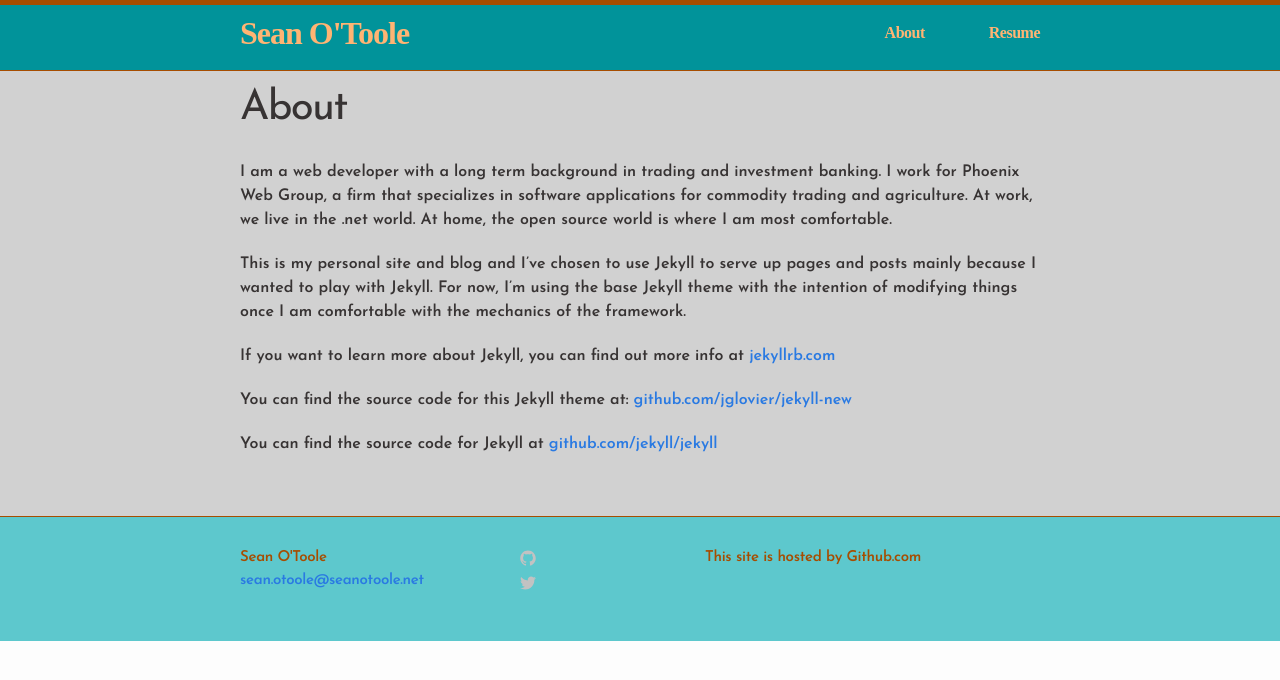
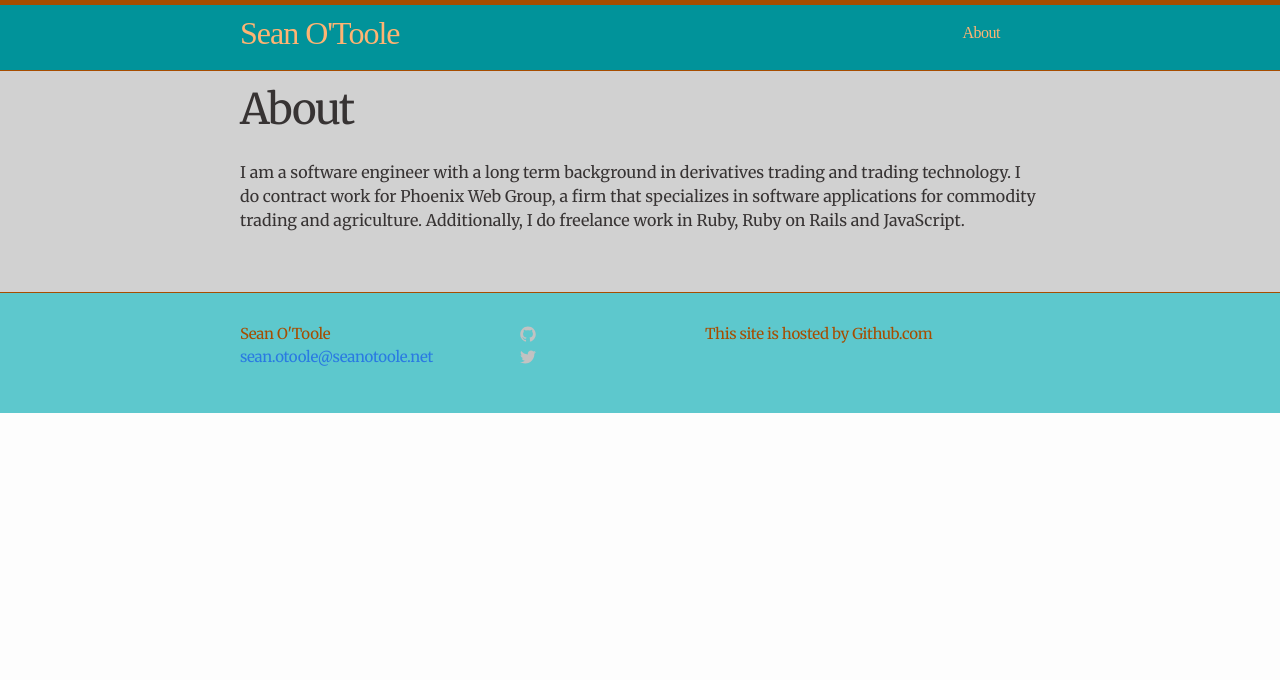
Before and after one commit to seanot/personal_page, a Jekyll site: the page built from about.md, in a window 1280 px wide. Shown: the top 680 px of the page. Built offline with Jekyll 4.4.1, drawn with Linux system fonts in a browser that asks for light colours; nearby versions of some CDN libraries; some web fonts are replaced; comment, search, counter and statistics services are not loaded.

Commit message:
new post plus light style change

```diff
--- a/_includes/head.html
+++ b/_includes/head.html
@@ -2,7 +2,6 @@
     <meta charset="utf-8">
     <meta http-equiv="X-UA-Compatible" content="IE=edge">
     <title>{% if page.title %}{{ page.title }}{% else %}{{ site.title }}{% endif %}</title>
-    <link href='http://fonts.googleapis.com/css?family=Josefin+Sans:400,600' rel='stylesheet' type='text/css'>
     <meta name="viewport" content="width=device-width">
     <meta name="description" content="{{ site.description }}">
     <link rel="canonical" href="{{ page.url | replace:'index.html','' | prepend: site.baseurl | prepend: site.url }}">
@@ -12,7 +11,9 @@
     <script type="text/javascript" href="{{ "/js/main.js" | prepend: site.baseurl }}"></script>
 
     <!-- Custom CSS -->
+    <link href='http://fonts.googleapis.com/css?family=Josefin+Sans:400,600' rel='stylesheet' type='text/css'>
     <link href='http://fonts.googleapis.com/css?family=Happy+Monkey' rel='stylesheet' type='text/css'>
+    <link href='http://fonts.googleapis.com/css?family=Merriweather' rel='stylesheet' type='text/css'>
     <link rel="stylesheet" href="{{ "/css/main.css" | prepend: site.baseurl }}">
 
 </head>
--- a/about.md
+++ b/about.md
@@ -4,12 +4,4 @@ title: About
 permalink: /about/
 ---
 
-I am a web developer with a long term background in trading and investment banking. I work for Phoenix Web Group, a firm that specializes in software applications for commodity trading and agriculture. At work, we live in the .net world. At home, the open source world is where I am most comfortable.
-
-This is my personal site and blog and I've chosen to use Jekyll to serve up pages and posts mainly because I wanted to play with Jekyll. For now, I'm using the base Jekyll theme with the intention of modifying things once I am comfortable with the mechanics of the framework.
-
-If you want to learn more about Jekyll, you can find out more info  at [jekyllrb.com](http://jekyllrb.com/)
-
-You can find the source code for this Jekyll theme at: [github.com/jglovier/jekyll-new](https://github.com/jglovier/jekyll-new)
-
-You can find the source code for Jekyll at [github.com/jekyll/jekyll](https://github.com/jekyll/jekyll)
+I am a software engineer with a long term background in derivatives trading and trading technology. I do contract work for Phoenix Web Group, a firm that specializes in software applications for commodity trading and agriculture. Additionally, I do freelance work in Ruby, Ruby on Rails and JavaScript.
--- a/css/main.css
+++ b/css/main.css
@@ -9,8 +9,8 @@
 html, body { height: 100%; }
 
 body {
-  font-family: 'Josefin Sans', sans-serif;
-  font-weight: 700;
+  font-family: 'Merriweather', serif;
+  font-weight: 400;
   font-size: 16px;
   line-height: 1.5;
   background-color: #fdfdfd;
```
Also changed, not shown: _posts/2015-05-07-localForage.markdown (added, +65 -0 lines), resume.html (deleted, +0 -7 lines), 1 other file.
